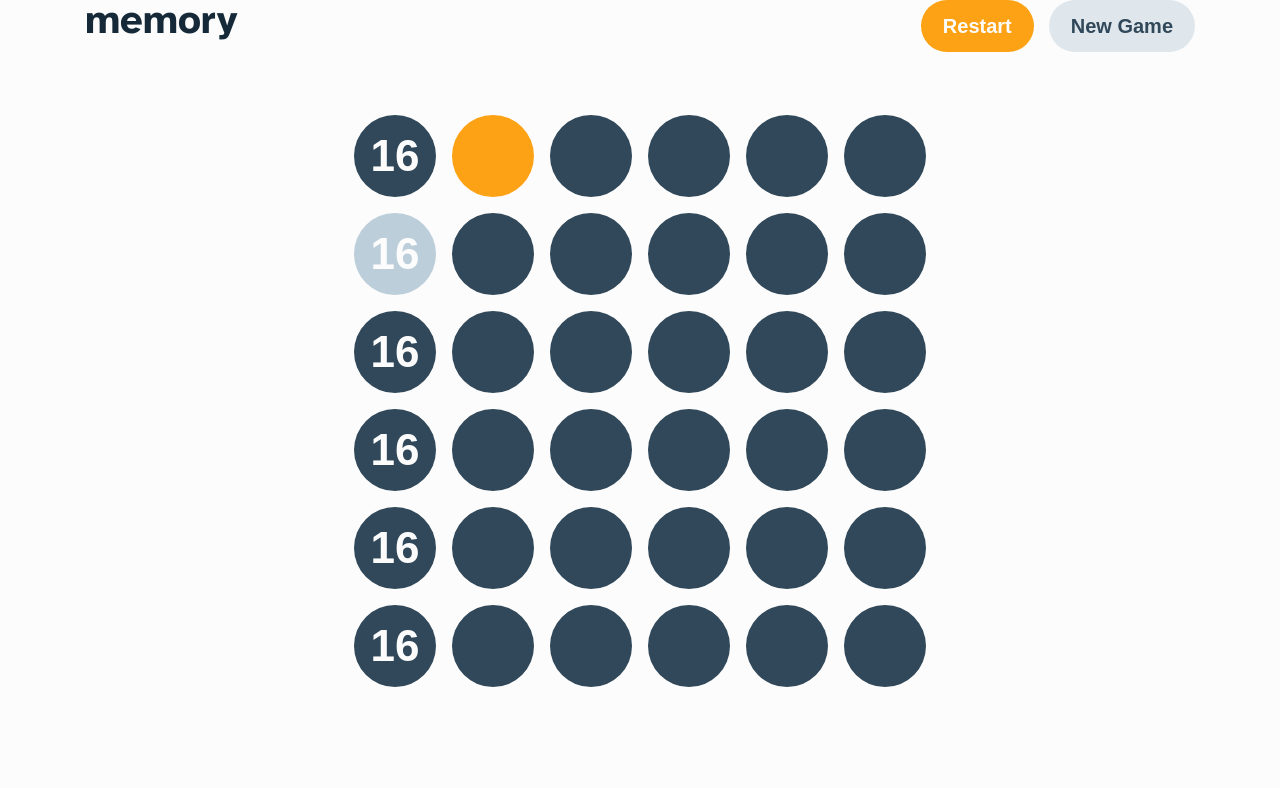
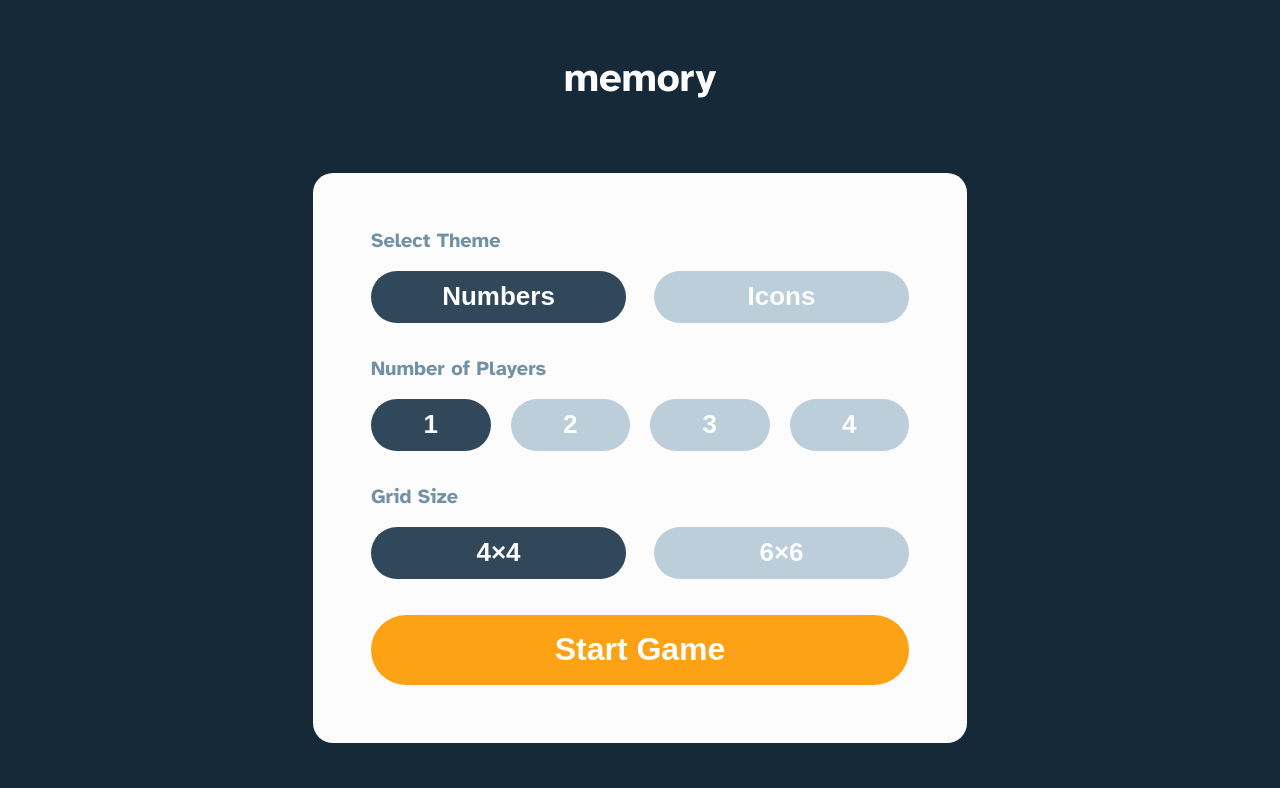
Before and after one commit to adam-crowley/memory-game, a React (Vite) app: page / in a window 1280 px wide. Shown: the top 788 px of the page. Built offline with nearby package versions, Linux system fonts and the light colour scheme.

Commit message:
Add start game function to Settings component

```diff
--- a/src/App.tsx
+++ b/src/App.tsx
@@ -2,22 +2,21 @@ import { useEffect } from 'react'
 import './App.css'
 
 import { useMemoryStore } from './store/memoryStore'
-// import Settings from './components/Settings'
+import Settings from './components/Settings'
 import StartGame from './components/StartGame'
 
 function App() {
-  const { settings } = useMemoryStore()
+  const { settings, gameActive } = useMemoryStore()
 
   useEffect(() => {
     console.log('settings: ', settings)
   }, [settings])
 
-  return (
-    <>
-      {/* <Settings /> */}
-      <StartGame />
-    </>
-  )
+  useEffect(() => {
+    console.log('gameActive: ', gameActive)
+  }, [gameActive])
+
+  return <>{gameActive ? <StartGame /> : <Settings />}</>
 }
 
 export default App
--- a/src/components/Settings.tsx
+++ b/src/components/Settings.tsx
@@ -1,7 +1,7 @@
 import { useMemoryStore } from '../store/memoryStore'
 
 function Settings() {
-  const { settings, setSettings } = useMemoryStore()
+  const { settings, setSettings, setGameActive } = useMemoryStore()
 
   return (
     <>
@@ -81,7 +81,12 @@ function Settings() {
               6&#215;6
             </button>
           </div>
-          <button className="button button--menu-big">Start Game</button>
+          <button
+            onClick={() => setGameActive()}
+            className="button button--menu-big"
+          >
+            Start Game
+          </button>
         </div>
       </div>
     </>
--- a/src/components/StartGame.tsx
+++ b/src/components/StartGame.tsx
@@ -1,6 +1,9 @@
 import { useEffect } from 'react'
+import { useMemoryStore } from '../store/memoryStore'
 
 function StartGame() {
+  const { setGameActive } = useMemoryStore()
+
   useEffect(() => {
     document.body.style.backgroundColor = '#fcfcfc'
   }, [])
@@ -11,7 +14,12 @@ function StartGame() {
         <header className="start__header">
           <h1>memory</h1>
           <button className="button button--primary">Restart</button>
-          <button className="button button--secondary">New Game</button>
+          <button
+            onClick={() => setGameActive()}
+            className="button button--secondary"
+          >
+            New Game
+          </button>
         </header>
         <main className="start__main">
           <div className="start__board start__board--grid-6">
--- a/src/store/memoryStore.tsx
+++ b/src/store/memoryStore.tsx
@@ -8,11 +8,15 @@ interface Settings {
 
 interface MemoryStore {
   settings: Settings
+  gameActive: boolean
   setSettings: (setting: string, value: string | number) => void
+  setGameActive: () => void
 }
 
 export const useMemoryStore = create<MemoryStore>((set) => ({
   settings: { theme: 'numbers', noOfPlayers: 1, gridSize: 4 },
+  gameActive: false,
   setSettings: (setting, value) =>
     set((state) => ({ settings: { ...state.settings, [setting]: value } })),
+  setGameActive: () => set((state) => ({ gameActive: !state.gameActive })),
 }))
```
